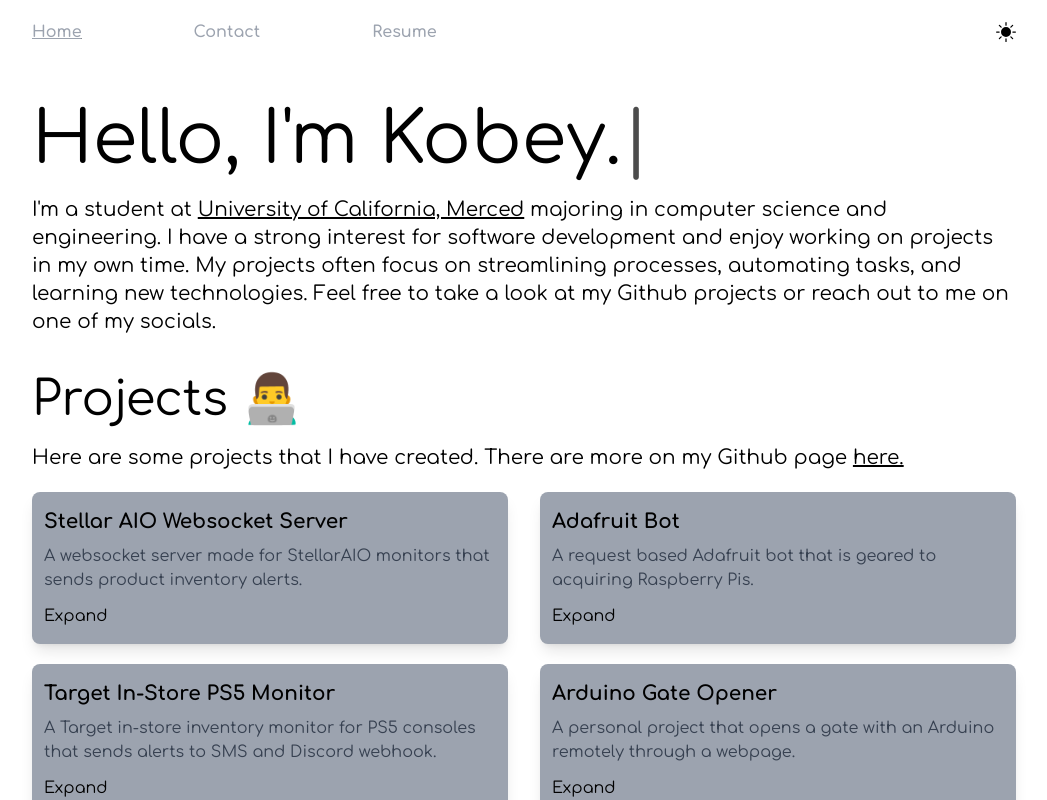
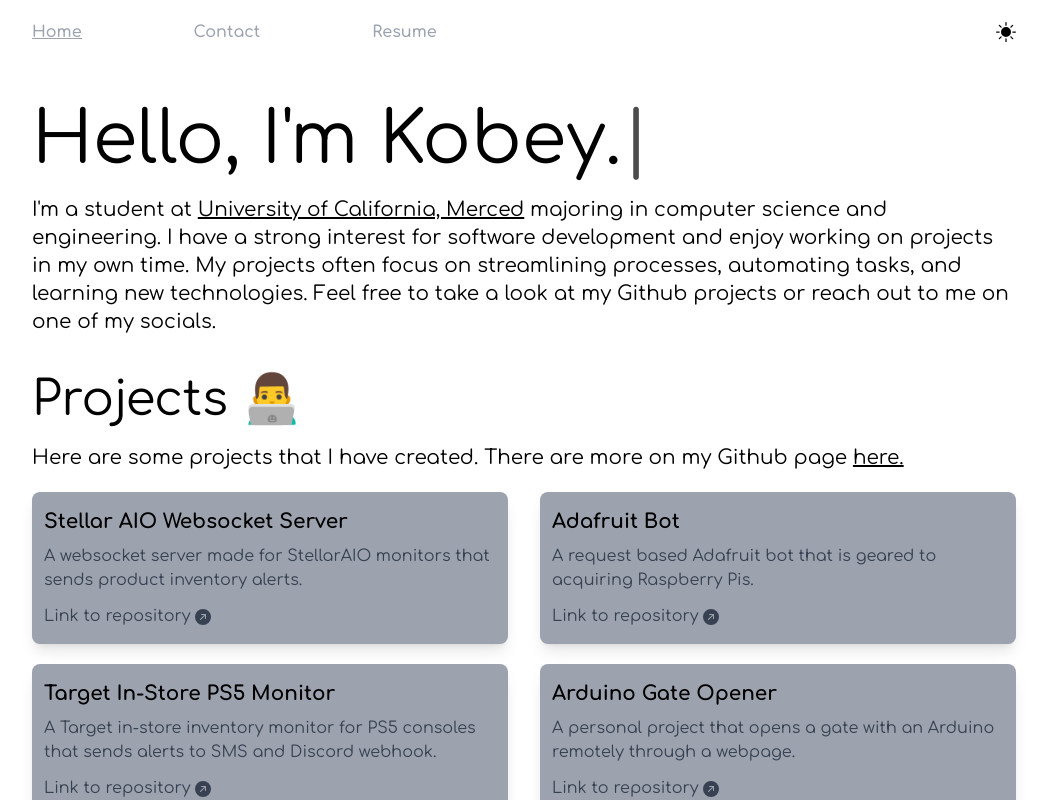
Before and after one commit to kpabellan/personal-website, a Next.js app: page / in a window 1280 px wide. Shown: the top 800 px of the page, without its empty margins (116-1163 px from the left). Built offline with nearby package versions, Linux system fonts and the light colour scheme; no server answers.

Commit message:
Replaced expand button with link to repository

```diff
--- a/components/Projects.js
+++ b/components/Projects.js
@@ -1,55 +1,39 @@
-import React, { useState } from 'react';
 import { BsArrowUpRightCircleFill } from 'react-icons/bs';
 
 const projects = [
   {
     title: 'Stellar AIO Websocket Server',
     description: 'A websocket server made for StellarAIO monitors that sends product inventory alerts.',
-    repository: 'https://github.com/kpabellan/stellaraio-websocket-server',
-    technology: 'Node.js, Websockets'
+    repository: 'https://github.com/kpabellan/stellaraio-websocket-server'
   },
   {
     title: 'Adafruit Bot',
     description: 'A request based Adafruit bot that is geared to acquiring Raspberry Pis.',
-    repository: 'https://github.com/kpabellan/adafruit-bot',
-    technology: 'Javascript, Node.js, Postman'
+    repository: 'https://github.com/kpabellan/adafruit-bot'
   },
   {
     title: 'Target In-Store PS5 Monitor',
     description: 'A Target in-store inventory monitor for PS5 consoles that sends alerts to SMS and Discord webhook.',
-    repository: 'https://github.com/kpabellan/target-in-store-ps5-monitor',
-    technology: 'Node.js, Twilio, Webhook'
+    repository: 'https://github.com/kpabellan/target-in-store-ps5-monitor'
   },
   {
     title: 'Arduino Gate Opener',
     description: 'A personal project that opens a gate with an Arduino remotely through a webpage.',
-    repository: 'https://github.com/kpabellan/arduino-gate-opener',
-    technology: 'Arduino, Node.js, Javascript'
+    repository: 'https://github.com/kpabellan/arduino-gate-opener'
   },
   {
     title: 'Krispy Kreme Generator',
     description: 'Generates Krispy Kreme accounts with next day birthday, allowing users to get free donuts.',
-    repository: 'https://github.com/kpabellan/krispy-kreme-generator',
-    technology: 'Golang'
+    repository: 'https://github.com/kpabellan/krispy-kreme-generator'
   },
   {
     title: 'Personal Website (This one!)',
     description: 'A personal website made with Next.js and Tailwind CSS.',
-    repository: 'https://github.com/kpabellan/personal-website',
-    technology: 'Next.js, Tailwind CSS, Postmark'
+    repository: 'https://github.com/kpabellan/personal-website'
   },
 ];
 
 export const Projects = () => {
-  const [expanded, setExpanded] = useState({});
-
-  const toggleExpanded = (title) => {
-    setExpanded({
-      ...expanded,
-      [title]: !expanded[title],
-    });
-  };
-
   return (
     <div className='pb-10'>
       <div className='pb-5'>
@@ -70,15 +54,9 @@ export const Projects = () => {
                 <p className='text-gray-700 text-base'>
                   {project.description}
                 </p>
-                <button onClick={() => toggleExpanded(project.title)} className='pt-3 hover:text-gray-500 click:text-black'>
-                  {expanded[project.title] ? 'Collapse' : 'Expand'}
-                </button>
-                {expanded[project.title] && (
-                  <div>
-                    <p><span className='text-gray-700'>Tech used: {project.technology}</span></p>
-                    <a href={project.repository} target='_blank' rel='noopener noreferrer' className='text-gray-700'>Link to repository <BsArrowUpRightCircleFill className='inline-block' /></a>
-                  </div>
-                )}
+                <div className='pt-3'>
+                  <a href={project.repository} target='_blank' rel='noopener noreferrer' className='text-gray-700 hover:text-gray-500'>Link to repository <BsArrowUpRightCircleFill className='inline-block' /></a>
+                </div>
               </div>
             </div>
           </div>
```
